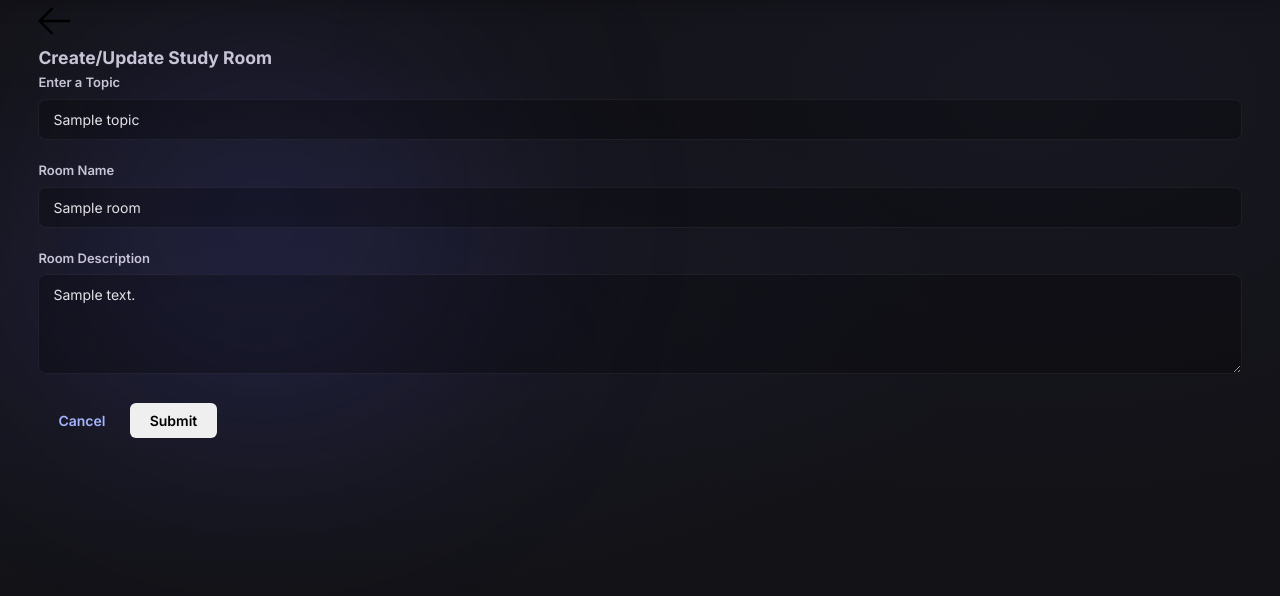
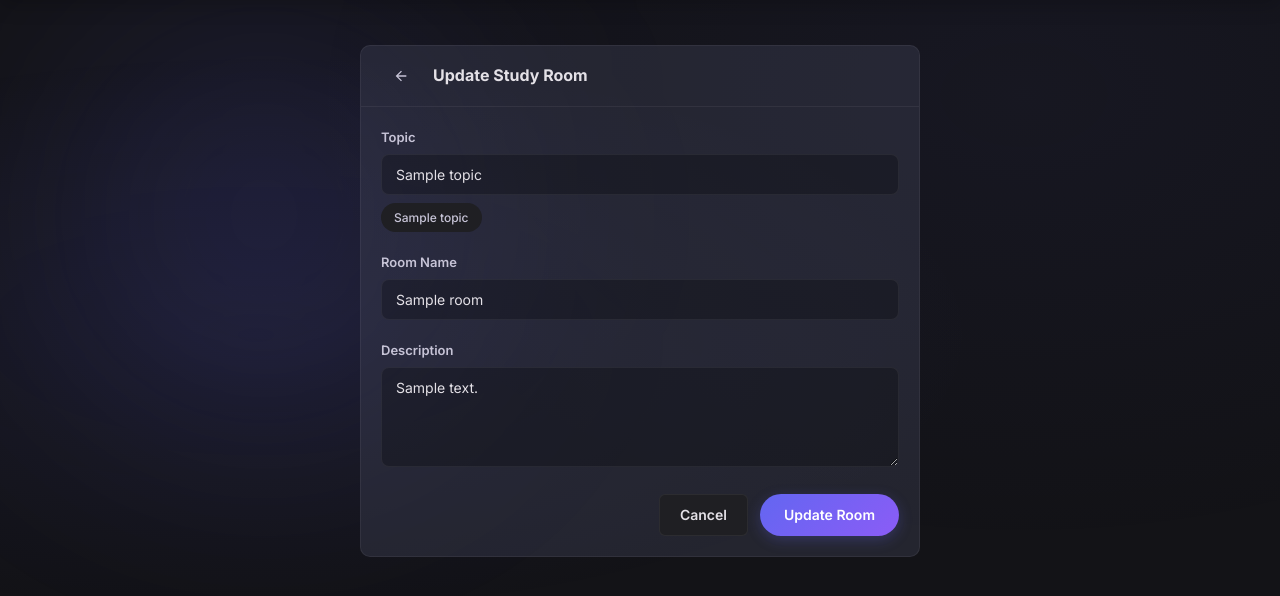
Before and after one commit to MachariaP/StudyBud, a Django app: page /update-room/1/ in a window 1280 px wide. Shown: the part 65-661 px from the top of the page. Run offline with Django 5.2, Linux system fonts and the light colour scheme; a user stored in the database is signed in; tables that the repository leaves empty hold one stand-in row (values such as "Sample post"); grey boxes marked "Sample" are stand-in pictures.

Commit message:
Redesign room form with topic chips and delete confirmation with warning icon

```diff
--- a/studybud/base/templates/base/room_form.html
+++ b/studybud/base/templates/base/room_form.html
@@ -1,29 +1,26 @@
 {% extends 'main.html' %}
 
 {% block content %}
-  <main class="create-room layout">
-    <div class="container">
-      <div class="layout__box">
-        <div class="layout__boxHeader">
-          <div class="layout__boxTitle">
-            <a href="{% url 'home' %}">
-              <svg version="1.1" xmlns="http://www.w3.org/2000/svg" width="32" height="32" viewBox="0 0 32 32">
-                <title>arrow-left</title>
-                <path
-                  d="M13.723 2.286l-13.723 13.714 13.719 13.714 1.616-1.611-10.96-10.96h27.625v-2.286h-27.625l10.965-10.965-1.616-1.607z">
-                </path>
+<div class="container grid-center">
+  <div class="card" style="max-width: 56rem; width: 100%;">
+    <div class="card__header">
+      <a href="{% url 'home' %}" class="btn btn--ghost btn--sm">
+        <svg viewBox="0 0 24 24" fill="currentColor">
+          <path d="M20 11H7.83l5.59-5.59L12 4l-8 8 8 8 1.41-1.41L7.83 13H20v-2z"/>
         </svg>
       </a>
-            <h3>Create/Update Study Room</h3>
+      <h3 style="font-size: 1.6rem; font-weight: 700; color: var(--text);">
+        {% if room %}Update{% else %}Create{% endif %} Study Room
+      </h3>
     </div>
-        </div>
-        <div class="layout__body">
+
+    <div class="card__body">
       <form class="form" action="" method="POST">
         {% csrf_token %}
 
         <div class="form__group">
-              <label for="room_topic">Enter a Topic</label>
-              <input required type="text" value="{{room.topic.name}}" name="topic" list="topic-list" />
+          <label for="room_topic">Topic</label>
+          <input required type="text" value="{{room.topic.name}}" name="topic" list="topic-list" id="topic-input" />
           <datalist id="topic-list">
             <select id="room_topic">
               {% for topic in topics %}
@@ -31,6 +28,11 @@
               {% endfor %}
             </select>
           </datalist>
+          <div class="topic-chips">
+            {% for topic in topics|slice:":8" %}
+            <span class="topic-chip" data-value="{{topic.name}}">{{topic.name}}</span>
+            {% endfor %}
+          </div>
         </div>
 
         <div class="form__group">
@@ -39,35 +41,18 @@
         </div>
 
         <div class="form__group">
-              <label for="room_description">Room Description</label>
+          <label for="room_description">Description</label>
           {{form.description}}
         </div>
 
-            <!--<div class="form__group">
-              <label for="room_topic">Topic</label>
-              <input required type="text" name="topic" id="room_topic" list="topic-list" />
-              <datalist id="topic-list">
-                <select id="room_topic">
-                  <option value="">Select your topic</option>
-                  <option value="Python">{{room.name}}</option>
-                  <option value="Django">Django</option>
-                </select>
-              </datalist>
-
-            </div> -->
-
-
-            <!--<div class="form__group">
-              <label for="room_about">About</label>
-              <textarea name="room_about" id="room_about" placeholder="Write about your study group..."></textarea>
-            </div> -->
-            <div class="form__action">
-              <a class="btn btn--dark" href="index.html">Cancel</a>
-              <button class="btn btn--main" type="submit">Submit</button>
+        <div class="form__actions">
+          <a class="btn btn--secondary" href="{% url 'home' %}">Cancel</a>
+          <button class="btn btn--primary" type="submit">
+            {% if room %}Update{% else %}Create{% endif %} Room
+          </button>
         </div>
       </form>
     </div>
   </div>
 </div>
-  </main>
 {% endblock content %}
```
Also changed, not shown: studybud/base/templates/base/delete.html (+18 -29 lines). Lines whose indentation alone changed are shown as unchanged.
